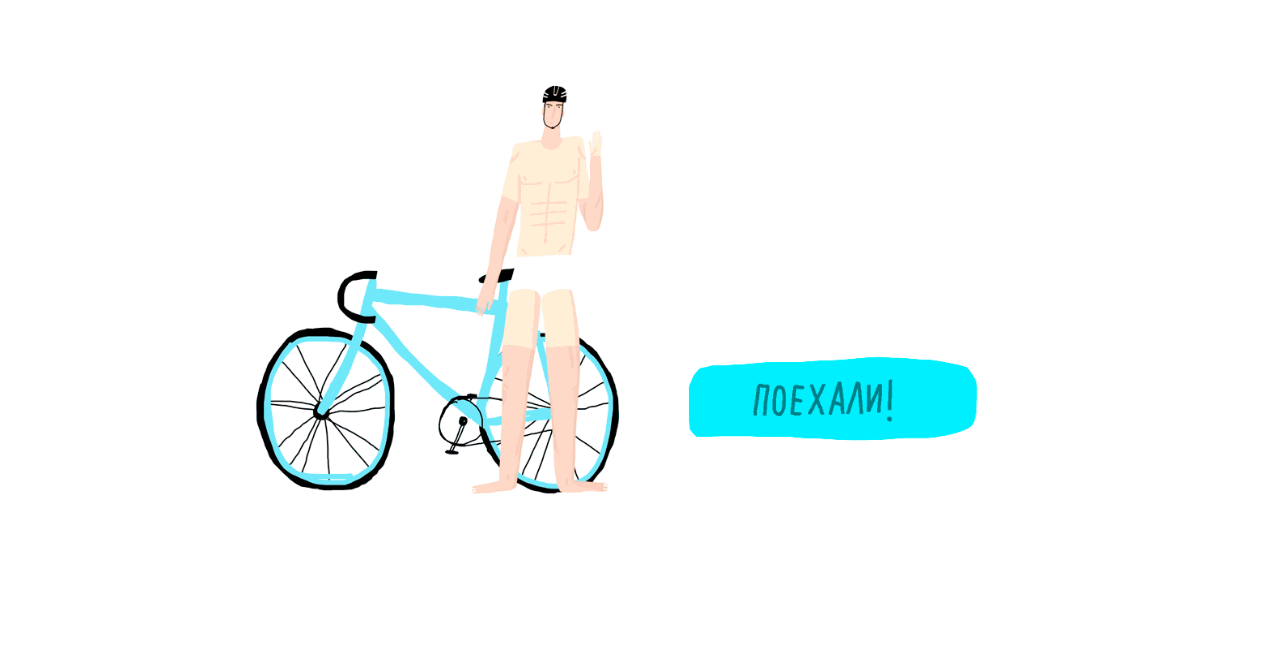
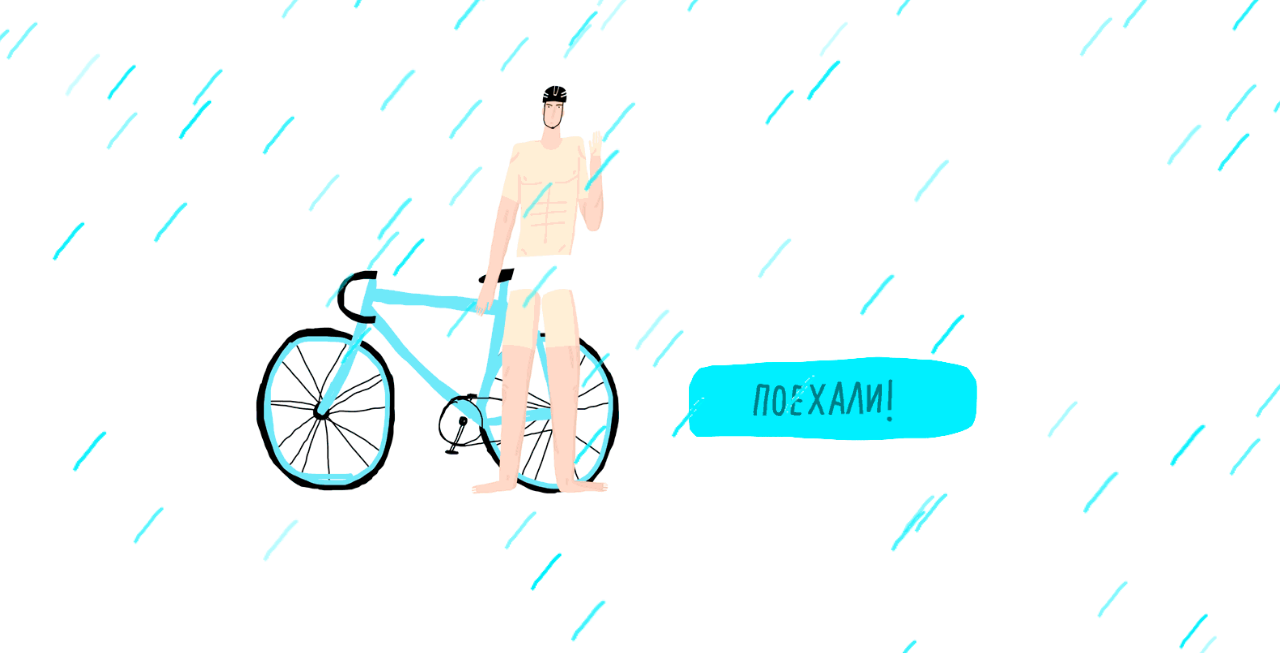
Before and after one commit to FruityFree/russian_summer, a plain HTML site: page index.html in a window 1280 px wide. Shown: the part 147-800 px from the top of the page. Drawn offline with nearby package versions, Linux system fonts and the light colour scheme.

Commit message:
more randomness

```diff
--- a/css/main.css
+++ b/css/main.css
@@ -178,6 +178,8 @@ header img{
 .raindrop{
   pointer-events: none;
   position: fixed;
+  top: -300;
+  left: -300;
 }
 
 
--- a/js/summer_rain.js
+++ b/js/summer_rain.js
@@ -24,13 +24,22 @@ var startTheRain;
     this.element = element;
     this.xPos = getStartX();
     this.yPos = getStartY();
-    this.speedX = getStartSpeedX();
-    this.speedY = getStartSpeedY();
+    this.speedX = getSpeedX();
+    this.speedY = getSpeedY();
+
+    this.element.style.opacity = .2 + 0.8*Math.random();
+    this.element.height = 40 + 10*Math.random();
+    // element.style[transformProperty] = "rotate(30deg)"
+    // element.style.webkitTransform = "rotate(-20deg)";
   }
 
   Drop.prototype.update = function(){
     this.xPos += this.speedX;
     this.yPos += this.speedY;
+    if (this.yPos > browserHeight)
+      this.yPos = -50;
+    if (this.xPos < -150)
+      this.xPos += browserWidth+200;
     setTranslate3DTransform(this.element, Math.round(this.xPos), Math.round(this.yPos));
   }
 
@@ -41,10 +50,13 @@ var startTheRain;
 
     var originalDrop = document.querySelector(".raindrop");
     var dropContainer = originalDrop.parentNode;
+    originalDrop.style.display = "block";
 
     for (var i = 0; i < dropNum; i++){
       drawDrop(originalDrop, dropContainer);
     }
+
+    originalDrop.style.display = "none";
     moveDrops();
   }
 
@@ -66,19 +78,19 @@ var startTheRain;
 
 
   function getStartX(){
-    return getPosition(50, browserWidth);
+    return getPosition(150, browserWidth);
   }
 
   function getStartY(){
-    return getPosition(50, browserHeight);
+    return getPosition(150, browserHeight);
   }
 
-  function getStartSpeedX(){
-    return -2;
+  function getSpeedX(){
+    return -2.5 - Math.random();
   }
 
-  function getStartSpeedY(){
-    return 6;
+  function getSpeedY(){
+    return 6 + Math.random();
   }
 
   function getPosition(offset, size) {
```
